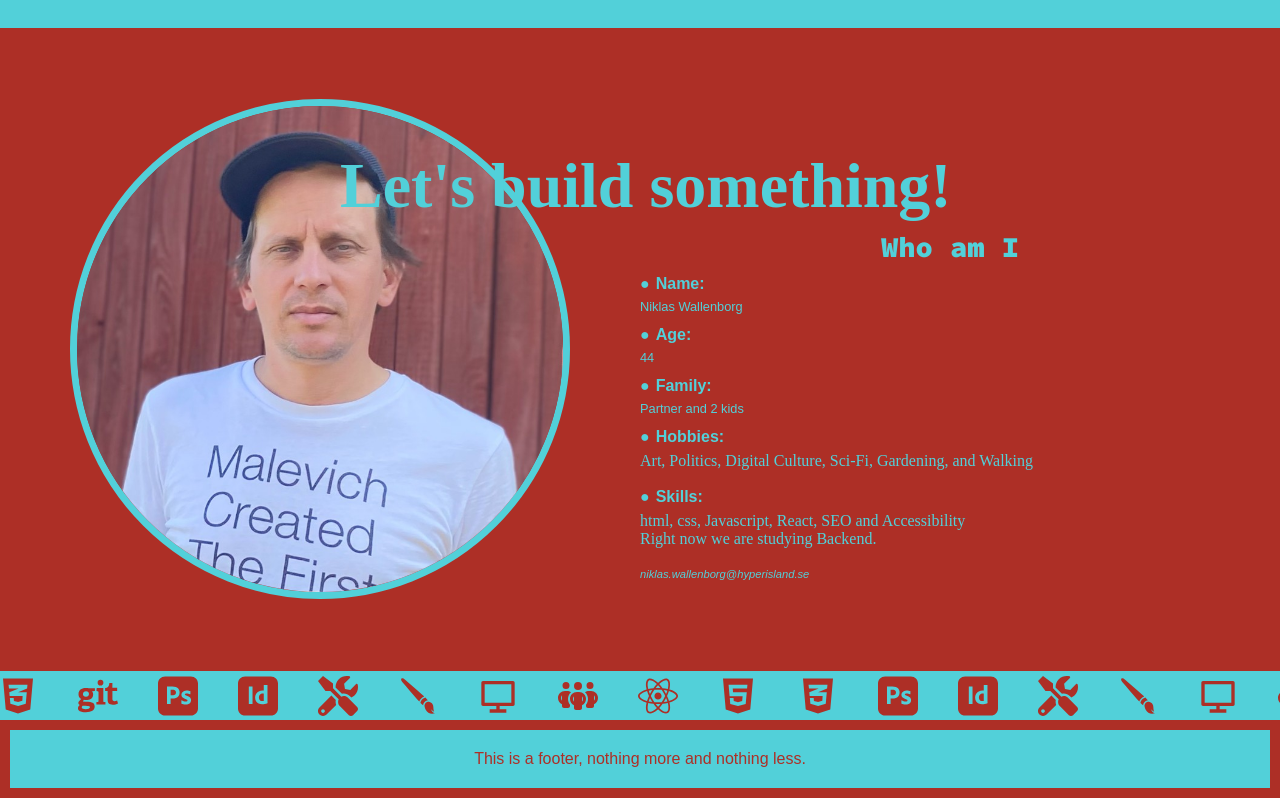
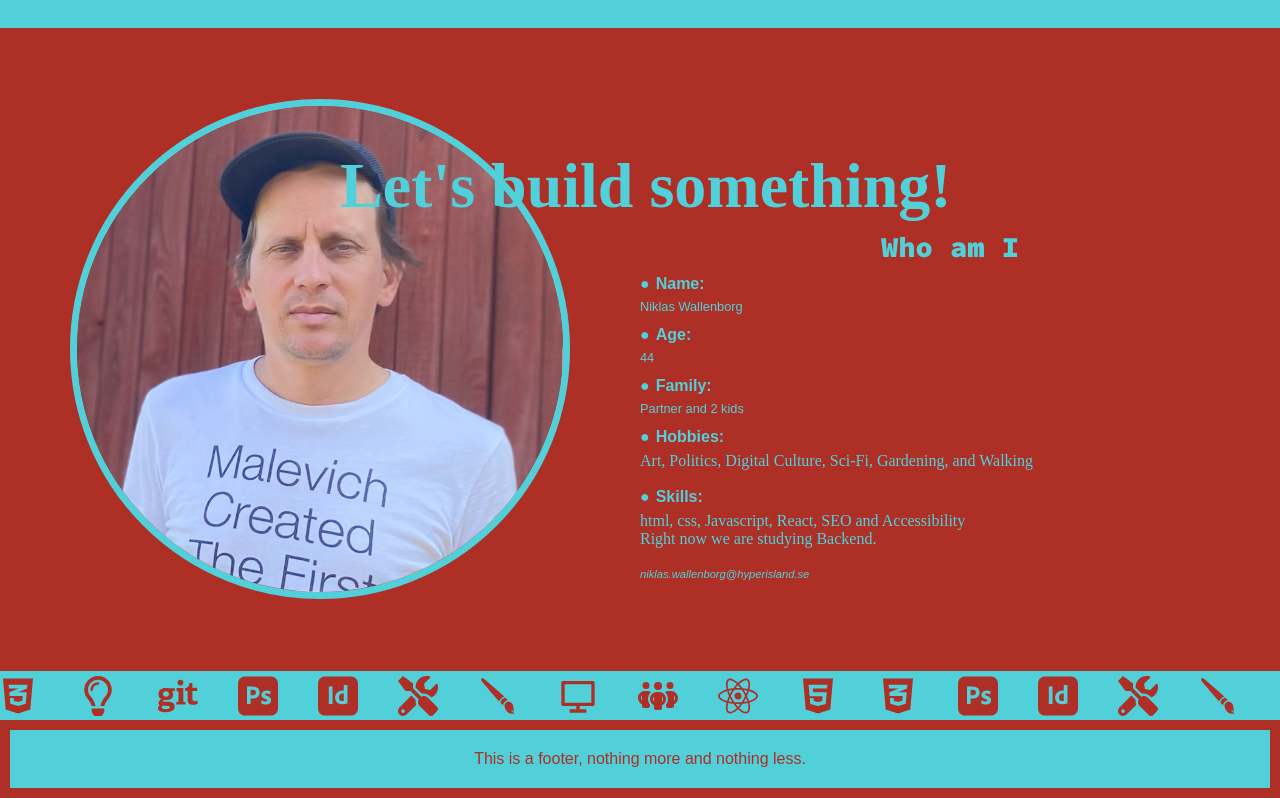
Before and after one commit to Wallenborg/front-port, a React (Create React App) app: page / in a window 1280 px wide. Shown: the part 3716-4514 px from the top of the page. Built offline with nearby package versions, Linux system fonts and the light colour scheme; a web font is replaced by a local one.

Commit message:
add icon to marquee

```diff
--- a/src/components/arrow/Arrow.jsx
+++ b/src/components/arrow/Arrow.jsx
@@ -1,13 +1,9 @@
 import { LuArrowDownFromLine } from "react-icons/lu";
-import { FaArrowCircleDown } from "react-icons/fa";
-import { MdDoubleArrow } from "react-icons/md";
 
 import "./Arrow.css";
 
 function Arrow() {
   return <LuArrowDownFromLine className="arrow" />;
-  //   return <FaArrowCircleDown className="arrow" />;
-  //   return <MdDoubleArrow className="arrow turn" />;
 }
 
 export default Arrow;
--- a/src/components/iconMarquee/IconMarquee.jsx
+++ b/src/components/iconMarquee/IconMarquee.jsx
@@ -1,7 +1,13 @@
 import Marquee from "react-fast-marquee";
 import "./IconMarquee.css";
 import { FaPeopleGroup, FaCss3Alt } from "react-icons/fa6";
-import { FaReact, FaHtml5, FaTools, FaGit } from "react-icons/fa";
+import {
+  FaReact,
+  FaHtml5,
+  FaTools,
+  FaGit,
+  FaRegLightbulb,
+} from "react-icons/fa";
 import { SiAdobephotoshop, SiAdobeindesign } from "react-icons/si";
 import { GiPaintBrush } from "react-icons/gi";
 import { RiComputerLine } from "react-icons/ri";
@@ -15,6 +21,7 @@ function IconMarquee() {
       <FaHtml5 className="marquee-icon" />
       <IoLogoJavascript className="marquee-icon" />
       <FaCss3Alt className="marquee-icon" />
+      <FaRegLightbulb className="marquee-icon" />
       <FaGit className="marquee-icon" />
       <SiAdobephotoshop className="marquee-icon" />
       <SiAdobeindesign className="marquee-icon" />
```
